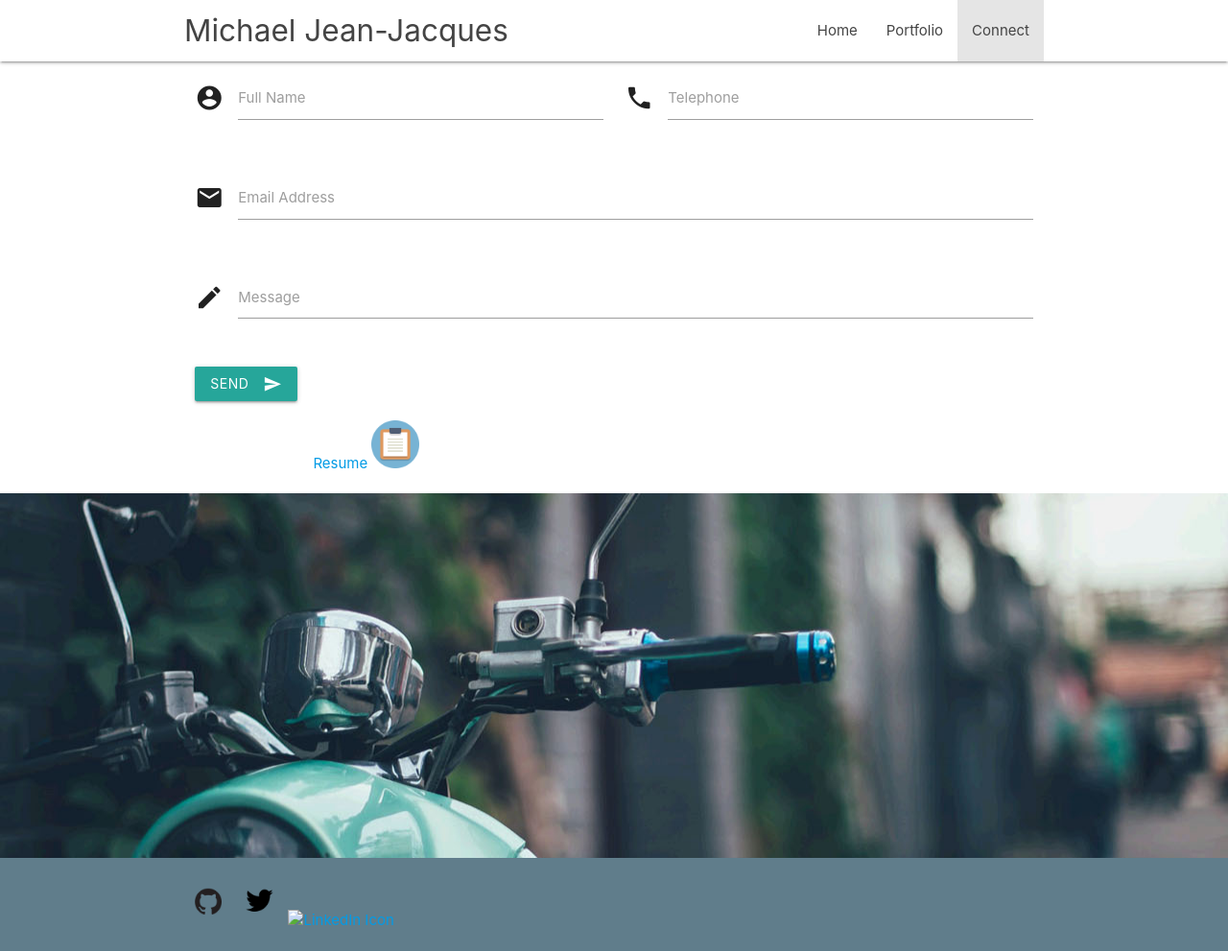
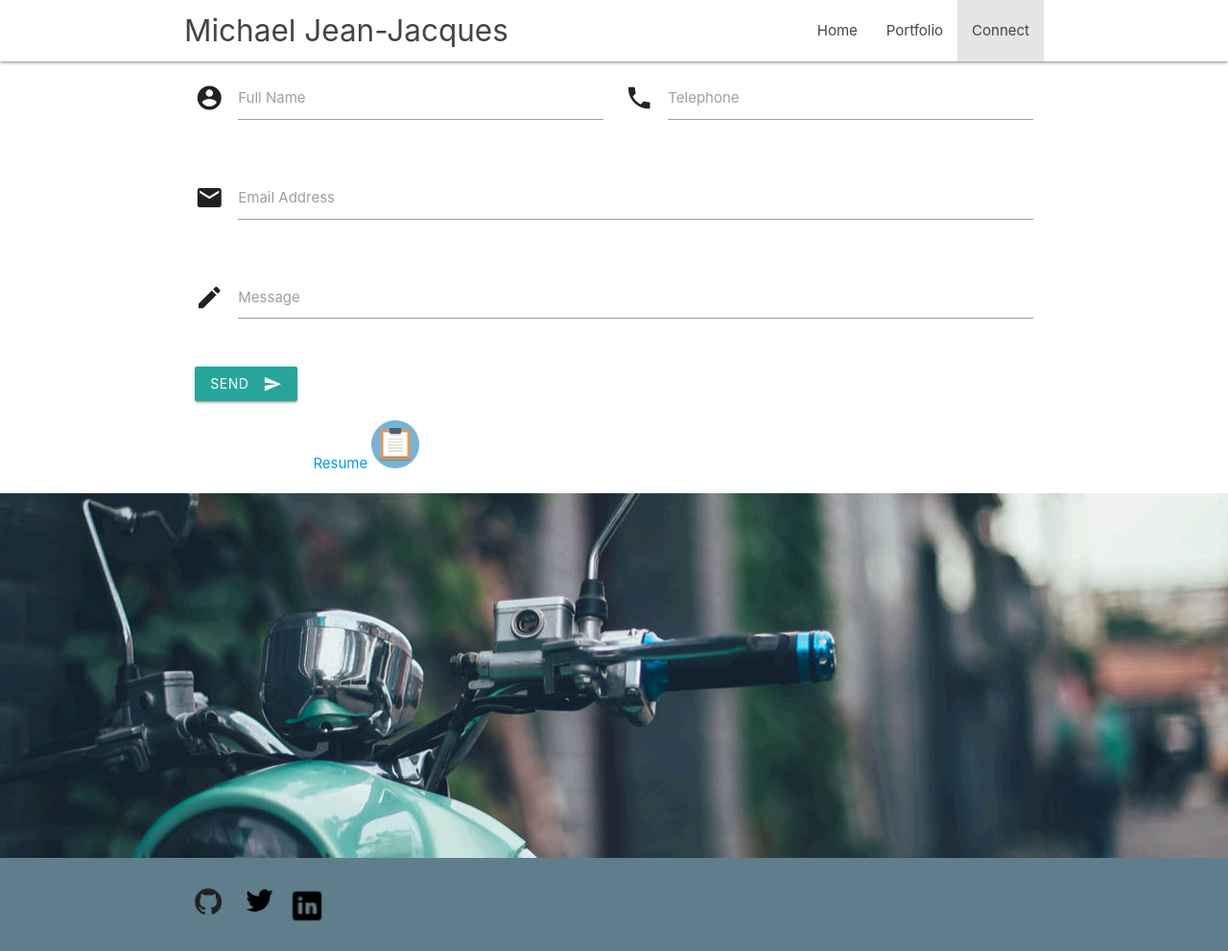
Before and after one commit to Mdo352/Portfolio, a plain HTML site: page contact.html in a window 1280 px wide. Shown: the whole page at 96% size. Drawn offline with nearby package versions, Linux system fonts and the light colour scheme.

Commit message:
changed linkedin icon

```diff
--- a/contact.html
+++ b/contact.html
@@ -93,7 +93,7 @@
             <div class="row">
                 <a href="https://github.com/Mdo352" target="_blank"> <img src="./assets/images/github_icon.png" alt="Github Icon" height="50" width="50"> </a>
                 <a href="https://twitter.com/Mikey_Mike8" target="_blank"> <img src="./assets/images/twitter_icon.png" alt="Twitter Icon" height="50" width="50"> </a>
-                <a href="https://www.linkedin.com/in/michael-jean-jacques-54181689/" target="_blank"> <img src="./assets/images/linkedin_icon.png" alt="LinkedIn Icon" height="40" width="40"> </a>
+                <a href="https://www.linkedin.com/in/michael-jean-jacques-54181689/" target="_blank"> <img src="./assets/images/linkedin.png" alt="LinkedIn Icon" height="40" width="40"> </a>
             </div>
         </div>
 
```
Also changed, not shown: index.html (+1 -1 lines), portfolio.html (+1 -1 lines), assets/images/linkedin.png (added).
